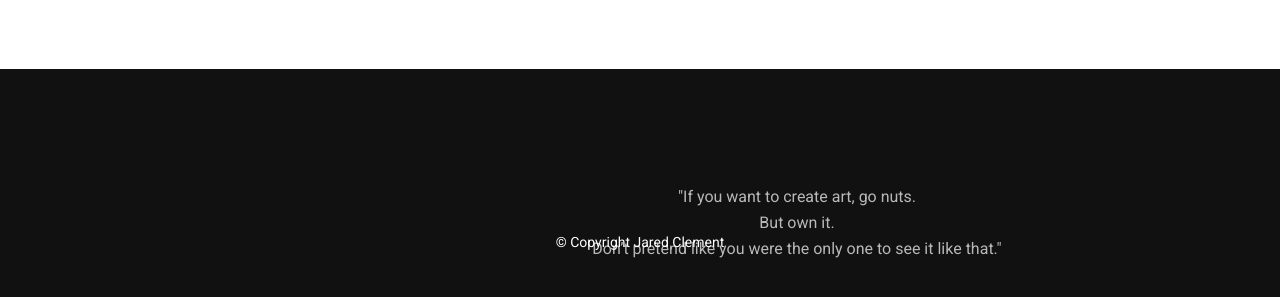
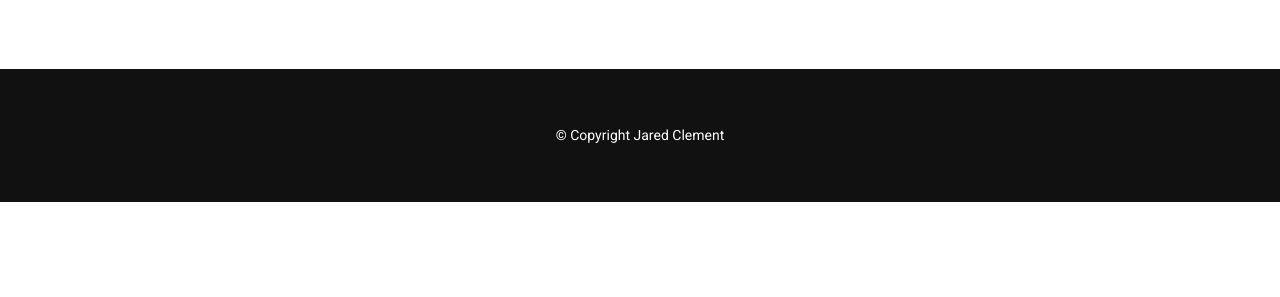
Before and after one commit to jaredclement/photography, a plain HTML site: page contact.html in a window 1280 px wide. Shown: the part 1794-2091 px from the top of the page. After the commit the page ends 1996 px from the top, so only its background shows below. Drawn offline with Linux system fonts and the light colour scheme.

Commit message:
Update contact.html

```diff
--- a/contact.html
+++ b/contact.html
@@ -114,9 +114,6 @@
 
         <!-- footer -->
           <footer class = "footer">
-            <div class = "footer-container container">
-                    <p>"If you want to create art, go nuts.<br> But own it.<br> Don’t pretend like you were the only one to see it like that."</p>
-                </div>
 
             <p>&copy; Copyright Jared Clement</p>
         </footer>
```
